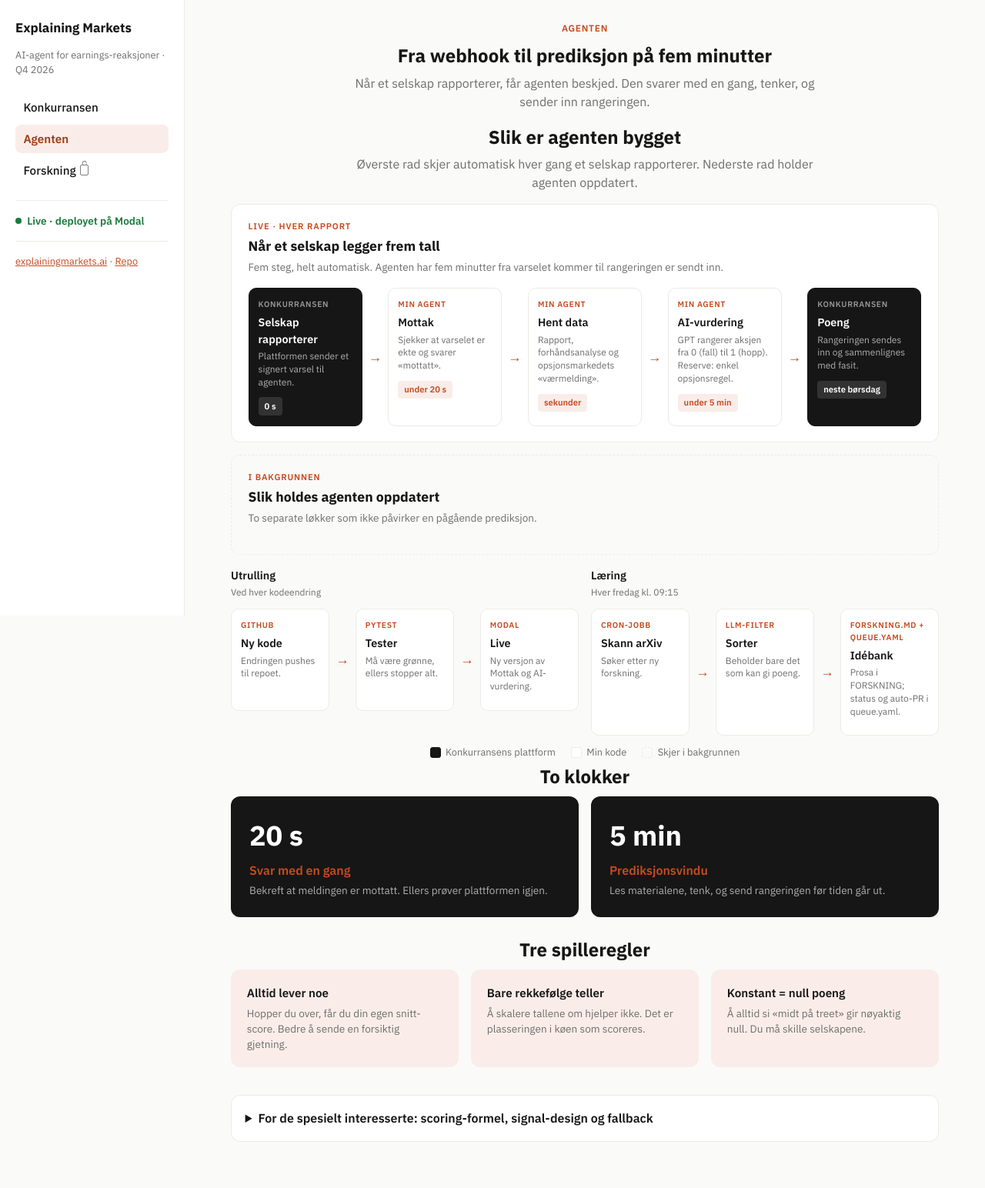
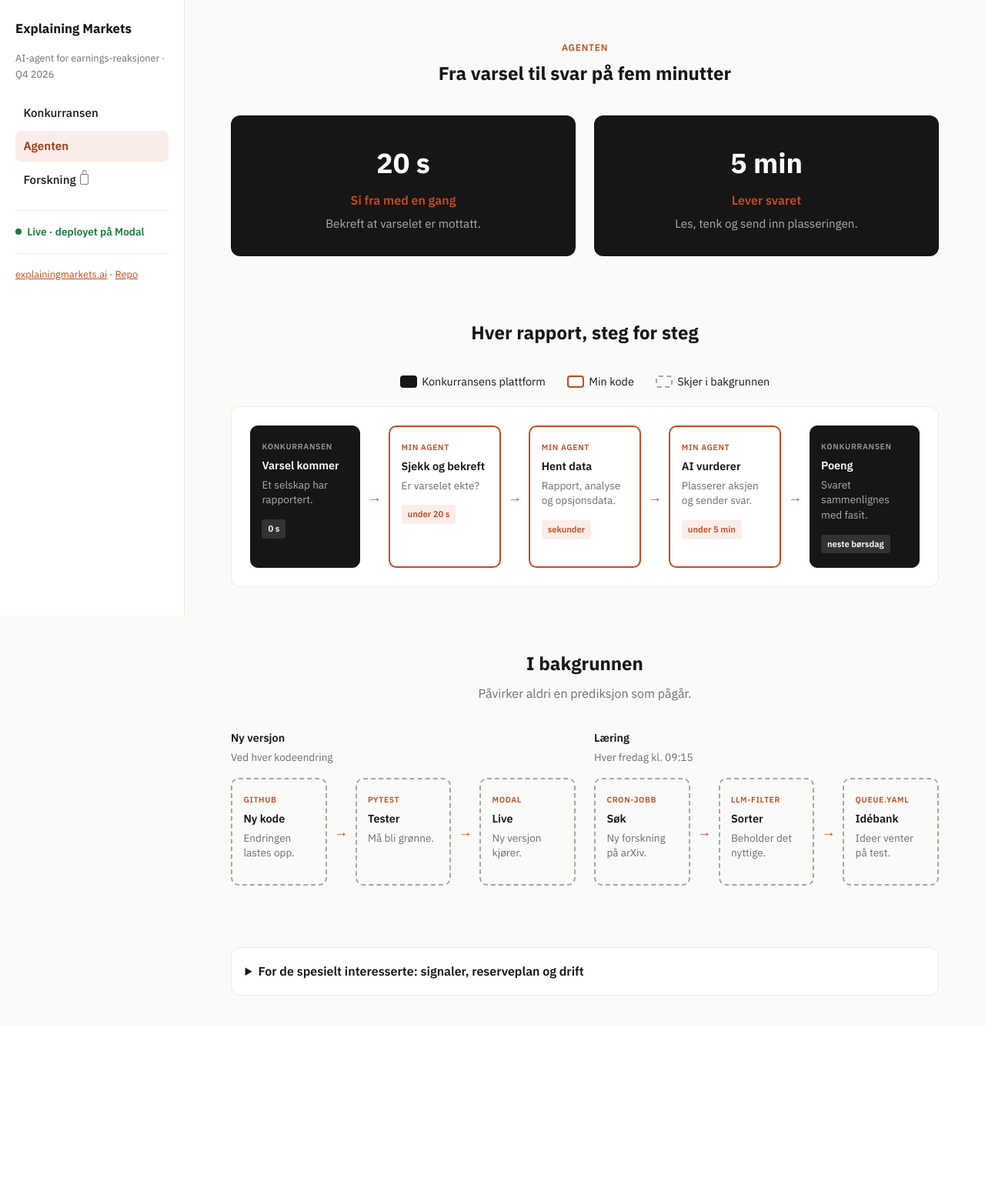
Before and after one commit to kdm-kev-NTNU/explaining-markets-agent, a FastAPI app: page /agent in a window 1280 px wide. Shown: the whole page at 77% size. After the commit the page ends 1294 px from the top, so only its background shows below. Run offline with FastAPI, Linux system fonts and the light colour scheme.

Commit message:
feat: simplify home and agent pages
Co-Authored-By: Claude Opus 5.5 <noreply@anthropic.com>

```diff
--- a/web/app/main.py
+++ b/web/app/main.py
@@ -94,13 +94,14 @@ def home(request: Request) -> HTMLResponse:
         {
             "hero": content.HOME_HERO,
             "steps": content.HOME_STEPS,
-            "why": content.HOME_WHY,
-            "analogy_title": content.HOME_ANALOGY_TITLE,
-            "analogy_body": content.HOME_ANALOGY_BODY,
+            "why_lead": content.HOME_WHY_LEAD,
+            "why_body": content.HOME_WHY_BODY,
+            "rules": content.HOME_RULES,
             "chart": content.HOME_CHART,
             "chart_max": chart_max,
             "chart_caption": content.HOME_CHART_CAPTION,
             "tech_chips": content.HOME_TECH_CHIPS,
+            "formulas": content.HOME_DEEP_DIVE_FORMULAS,
             "deep_dive": content.HOME_DEEP_DIVE,
         }
     )
@@ -113,11 +114,9 @@ def agent_page(request: Request) -> HTMLResponse:
     ctx.update(
         {
             "clocks": content.AGENT_CLOCKS,
-            "rules": content.AGENT_RULES,
             "live_flow": content.LIVE_FLOW,
             "deploy_chain": content.DEPLOY_CHAIN,
             "learn_chain": content.LEARN_CHAIN,
-            "formulas": content.AGENT_DEEP_DIVE_FORMULAS,
             "deep_dive": content.AGENT_DEEP_DIVE,
         }
     )
--- a/web/app/static/styles.css
+++ b/web/app/static/styles.css
@@ -19,7 +19,7 @@ html, body {
   font-family: 'IBM Plex Sans', system-ui, sans-serif;
   background: var(--em-bg);
   color: var(--em-fg);
-  line-height: 1.5;
+  line-height: 1.65;
 }
 
 a { color: var(--em-accent); }
@@ -312,7 +312,20 @@ a:hover { opacity: 0.85; }
 
 .em-page-head {
   text-align: center;
-  margin-bottom: 0.5rem;
+  margin-bottom: 2rem;
+}
+
+.em-page-top {
+  margin: 1.5rem 0 2.5rem;
+}
+
+.em-page-title {
+  font-size: 2rem;
+  line-height: 1.25;
+}
+
+.em-section {
+  margin-top: 5rem;
 }
 
 .em-page-head .em-label {
@@ -326,14 +339,14 @@ a:hover { opacity: 0.85; }
 .em-page-head .em-section-sub {
   margin-left: auto;
   margin-right: auto;
-  max-width: 40rem;
+  max-width: 32rem;
 }
 
 .em-hero {
   background: var(--em-fg);
   border-radius: 16px;
-  padding: 2.5rem 2rem;
-  margin-bottom: 1.75rem;
+  padding: 4rem 2.5rem;
+  margin-bottom: 1rem;
   color: var(--em-white);
   text-align: center;
 }
@@ -400,7 +415,7 @@ a:hover { opacity: 0.85; }
 .em-section-sub {
   color: var(--em-muted);
   font-size: 1rem;
-  margin: 0 0 1rem 0;
+  margin: 0;
 }
 
 .em-label {
@@ -414,7 +429,7 @@ a:hover { opacity: 0.85; }
 
 .em-grid {
   display: grid;
-  gap: 1rem;
+  gap: 1.5rem;
 }
 
 .em-grid-3 { grid-template-columns: repeat(3, 1fr); }
@@ -474,7 +489,8 @@ a:hover { opacity: 0.85; }
 .em-clock {
   background: var(--em-fg);
   border-radius: 12px;
-  padding: 1.5rem;
+  padding: 2rem;
+  text-align: center;
   color: var(--em-white);
 }
 
@@ -493,14 +509,14 @@ a:hover { opacity: 0.85; }
 
 .em-clock .d {
   color: rgba(255,255,255,0.65);
-  font-size: 0.85rem;
+  font-size: 0.95rem;
   line-height: 1.45;
 }
 
 .em-rule {
   background: var(--em-wash);
   border-radius: 12px;
-  padding: 1.2rem 1.3rem;
+  padding: 1.75rem;
   height: 100%;
 }
 
@@ -508,13 +524,14 @@ a:hover { opacity: 0.85; }
   color: var(--em-fg);
   font-size: 0.95rem;
   font-weight: 600;
-  margin: 0 0 0.4rem 0;
+  margin: 0 0 0.6rem 0;
+  line-height: 1.35;
 }
 
 .em-rule p {
   color: var(--em-muted);
-  font-size: 0.85rem;
-  line-height: 1.45;
+  font-size: 0.95rem;
+  line-height: 1.6;
   margin: 0;
 }
 
@@ -686,7 +733,7 @@ a:hover { opacity: 0.85; }
   background: var(--em-white);
   border: 1px solid var(--em-rule);
   border-radius: 12px;
-  padding: 1.25rem 1.35rem;
+  padding: 1.5rem;
   margin-bottom: 1rem;
 }
 
@@ -724,7 +771,7 @@ a:hover { opacity: 0.85; }
   display: flex;
   flex-wrap: nowrap;
   align-items: stretch;
-  gap: 0.4rem;
+  gap: 0.5rem;
   overflow-x: auto;
 }
 
@@ -732,9 +779,20 @@ a:hover { opacity: 0.85; }
   flex: 1 1 0;
   min-width: 7.5rem;
   border-radius: 10px;
-  padding: 0.85rem 0.75rem;
+  padding: 1.1rem 0.9rem;
   border: 1px solid var(--em-rule);
   background: var(--em-white);
+}
+
+/* Min kode: tydelig oransje kant */
+.em-flow-step.mine {
+  border: 2px solid var(--em-accent);
+}
+
+/* Skjer i bakgrunnen: synlig stiplet kant, ingen fyll */
+.em-flow-step.bg {
+  background: transparent;
+  border: 2px dashed #a8a8a2;
 }
 
 .em-flow-step.dark {
@@ -765,10 +823,10 @@ a:hover { opacity: 0.85; }
 
 .em-flow-step .body {
   display: block;
-  font-size: 0.75rem;
-  line-height: 1.4;
+  font-size: 0.85rem;
+  line-height: 1.45;
   color: var(--em-muted);
-  margin: 0 0 0.5rem 0;
+  margin: 0 0 0.75rem 0;
 }
 
 .em-flow-step.dark .body { color: rgba(255,255,255,0.65); }
@@ -808,18 +866,18 @@ a:hover { opacity: 0.85; }
 
 .em-chain-sub {
   display: block;
-  font-size: 0.75rem;
+  font-size: 0.85rem;
   color: var(--em-muted);
-  margin-bottom: 0.75rem;
+  margin-bottom: 1rem;
 }
 
 .em-legend {
   display: flex;
   flex-wrap: wrap;
-  gap: 1.25rem;
-  margin-top: 0.75rem;
-  font-size: 0.8rem;
-  color: var(--em-muted);
+  gap: 1.75rem;
+  margin: 0 0 1.25rem;
+  font-size: 0.9rem;
+  color: var(--em-fg);
 }
 
 .em-legend-item {
@@ -829,19 +887,18 @@ a:hover { opacity: 0.85; }
 }
 
 .em-swatch {
-  width: 14px;
-  height: 14px;
-  border-radius: 3px;
-  border: 1px solid var(--em-rule);
+  width: 22px;
+  height: 16px;
+  border-radius: 4px;
   display: inline-block;
 }
 
-.em-swatch.dark { background: var(--em-fg); border-color: var(--em-fg); }
-.em-swatch.mine { background: var(--em-white); }
-.em-swatch.bg { background: var(--em-bg); border-style: dashed; }
+.em-swatch.dark { background: var(--em-fg); border: 2px solid var(--em-fg); }
+.em-swatch.mine { background: var(--em-white); border: 2px solid var(--em-accent); }
+.em-swatch.bg { background: transparent; border: 2px dashed #a8a8a2; }
 
 .em-deep {
-  margin: 1.25rem 0;
+  margin: 0;
   border: 1px solid var(--em-rule);
   border-radius: 12px;
   background: var(--em-white);
--- a/web/app/templates/agent.html
+++ b/web/app/templates/agent.html
@@ -1,33 +1,36 @@
 {% extends "base.html" %}
 {% block title %}Agenten · Explaining Markets{% endblock %}
 {% block content %}
-<div class="em-page-head">
+<div class="em-page-head em-page-top">
   <div class="em-label">Agenten</div>
-  <div class="em-section-title">Fra webhook til prediksjon på fem minutter</div>
-  <p class="em-section-sub">
-    Når et selskap rapporterer, får agenten beskjed.
-    Den svarer med en gang, tenker, og sender inn rangeringen.
-  </p>
+  <h1 class="em-section-title em-page-title">Fra varsel til svar på fem minutter</h1>
 </div>
 
+<div class="em-grid em-grid-2">
+  {% for c in clocks %}
+  <div class="em-clock">
+    <div class="v">{{ c.value }}</div>
+    <div class="l">{{ c.label }}</div>
+    <div class="d">{{ c.detail }}</div>
+  </div>
+  {% endfor %}
+</div>
+
+<section class="em-section">
   <div class="em-page-head">
-  <div class="em-section-title">Slik er agenten bygget</div>
-  <p class="em-section-sub">
-    Øverste rad skjer automatisk hver gang et selskap rapporterer.
-    Nederste rad holder agenten oppdatert.
-  </p>
+    <h2 class="em-section-title">Hver rapport, steg for steg</h2>
+  </div>
+
+  <div class="em-legend em-legend-center">
+    <span class="em-legend-item"><span class="em-swatch dark"></span> Konkurransens plattform</span>
+    <span class="em-legend-item"><span class="em-swatch mine"></span> Min kode</span>
+    <span class="em-legend-item"><span class="em-swatch bg"></span> Skjer i bakgrunnen</span>
   </div>
 
   <div class="em-lane">
-  <span class="em-lane-tag">Live · hver rapport</span>
-  <span class="em-lane-title">Når et selskap legger frem tall</span>
-  <span class="em-lane-cap">
-    Fem steg, helt automatisk. Agenten har fem minutter
-    fra varselet kommer til rangeringen er sendt inn.
-  </span>
     <div class="em-flow">
       {% for step in live_flow %}
-    <div class="em-flow-step{% if step.dark %} dark{% endif %}">
+      <div class="em-flow-step {% if step.dark %}dark{% else %}mine{% endif %}">
         <span class="owner">{{ step.owner }}</span>
         <span class="title">{{ step.title }}</span>
         <span class="body">{{ step.body }}</span>
@@ -37,20 +40,21 @@
       {% endfor %}
     </div>
   </div>
+</section>
 
-<div class="em-lane em-lane-bg">
-  <span class="em-lane-tag">I bakgrunnen</span>
-  <span class="em-lane-title">Slik holdes agenten oppdatert</span>
-  <span class="em-lane-cap">To separate løkker som ikke påvirker en pågående prediksjon.</span>
+<section class="em-section">
+  <div class="em-page-head">
+    <h2 class="em-section-title">I bakgrunnen</h2>
+    <p class="em-section-sub">Påvirker aldri en prediksjon som pågår.</p>
   </div>
 
   <div class="em-grid em-grid-2">
     <div>
-    <span class="em-chain-title">Utrulling</span>
+      <span class="em-chain-title">Ny versjon</span>
       <span class="em-chain-sub">Ved hver kodeendring</span>
       <div class="em-flow">
         {% for step in deploy_chain %}
-      <div class="em-flow-step">
+        <div class="em-flow-step bg">
           <span class="owner">{{ step.owner }}</span>
           <span class="title">{{ step.title }}</span>
           <span class="body">{{ step.body }}</span>
@@ -64,7 +68,7 @@
       <span class="em-chain-sub">Hver fredag kl. 09:15</span>
       <div class="em-flow">
         {% for step in learn_chain %}
-      <div class="em-flow-step">
+        <div class="em-flow-step bg">
           <span class="owner">{{ step.owner }}</span>
           <span class="title">{{ step.title }}</span>
           <span class="body">{{ step.body }}</span>
@@ -74,55 +78,16 @@
       </div>
     </div>
   </div>
+</section>
 
-<div class="em-legend em-legend-center">
-  <span class="em-legend-item"><span class="em-swatch dark"></span> Konkurransens plattform</span>
-  <span class="em-legend-item"><span class="em-swatch mine"></span> Min kode</span>
-  <span class="em-legend-item"><span class="em-swatch bg"></span> Skjer i bakgrunnen</span>
-</div>
-
-<div class="em-page-head">
-  <div class="em-section-title">To klokker</div>
-</div>
-<div class="em-grid em-grid-2">
-  {% for c in clocks %}
-  <div class="em-clock">
-    <div class="v">{{ c.value }}</div>
-    <div class="l">{{ c.label }}</div>
-    <div class="d">{{ c.detail }}</div>
-  </div>
-  {% endfor %}
-</div>
-
-<div class="em-spacer-lg"></div>
-
-<div class="em-page-head">
-  <div class="em-section-title">Tre spilleregler</div>
-</div>
-<div class="em-grid em-grid-3">
-  {% for r in rules %}
-  <div class="em-rule">
-    <h3>{{ r.title }}</h3>
-    <p>{{ r.body }}</p>
-  </div>
-  {% endfor %}
-</div>
-
-<div class="em-spacer"></div>
-
+<section class="em-section">
   <details class="em-deep">
-  <summary>For de spesielt interesserte: scoring-formel, signal-design og fallback</summary>
+    <summary>For de spesielt interesserte: signaler, reserveplan og drift</summary>
     <div class="body">
-    <p>
-      Ett event, ett utfall: <code>car1</code> percentilrangert til
-      <code>y ∈ [0, 1]</code>, surprise rangert til <code>surprise_pct</code>. Regresjonen:
-    </p>
-    {% for f in formulas %}
-    <div class="em-formula">{{ f }}</div>
-    {% endfor %}
       {% for title, body in deep_dive %}
       <p><strong>{{ title }}</strong> {{ body }}</p>
       {% endfor %}
     </div>
   </details>
+</section>
 {% endblock %}
```
Also changed, not shown: other parts of web/app/static/styles.css (+49 -12 lines), web/app/content.py (+73 -127 lines), web/app/templates/index.html (+41 -20 lines), web/tests/test_routes.py (+13 -1 lines). Lines whose indentation alone changed are shown as unchanged.
